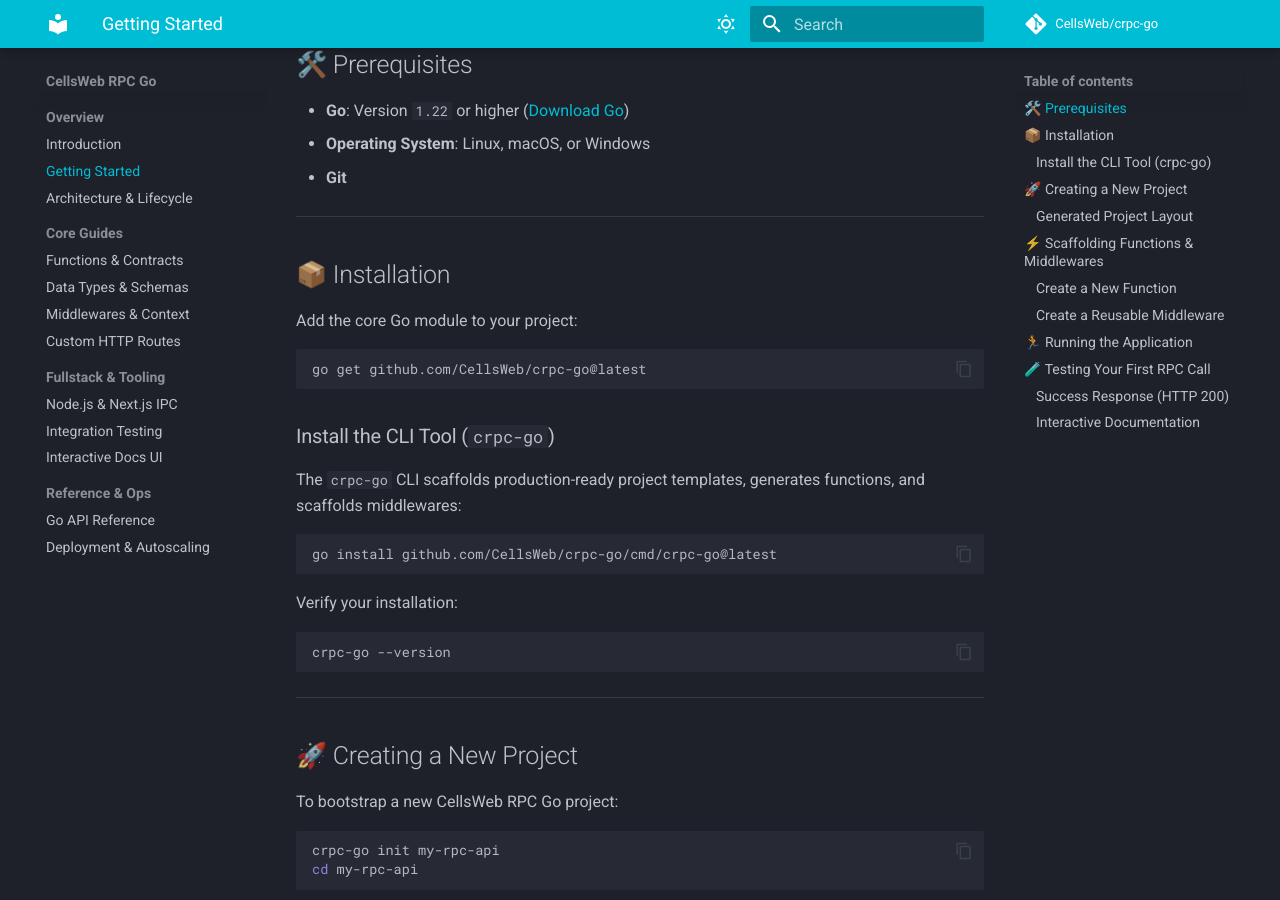
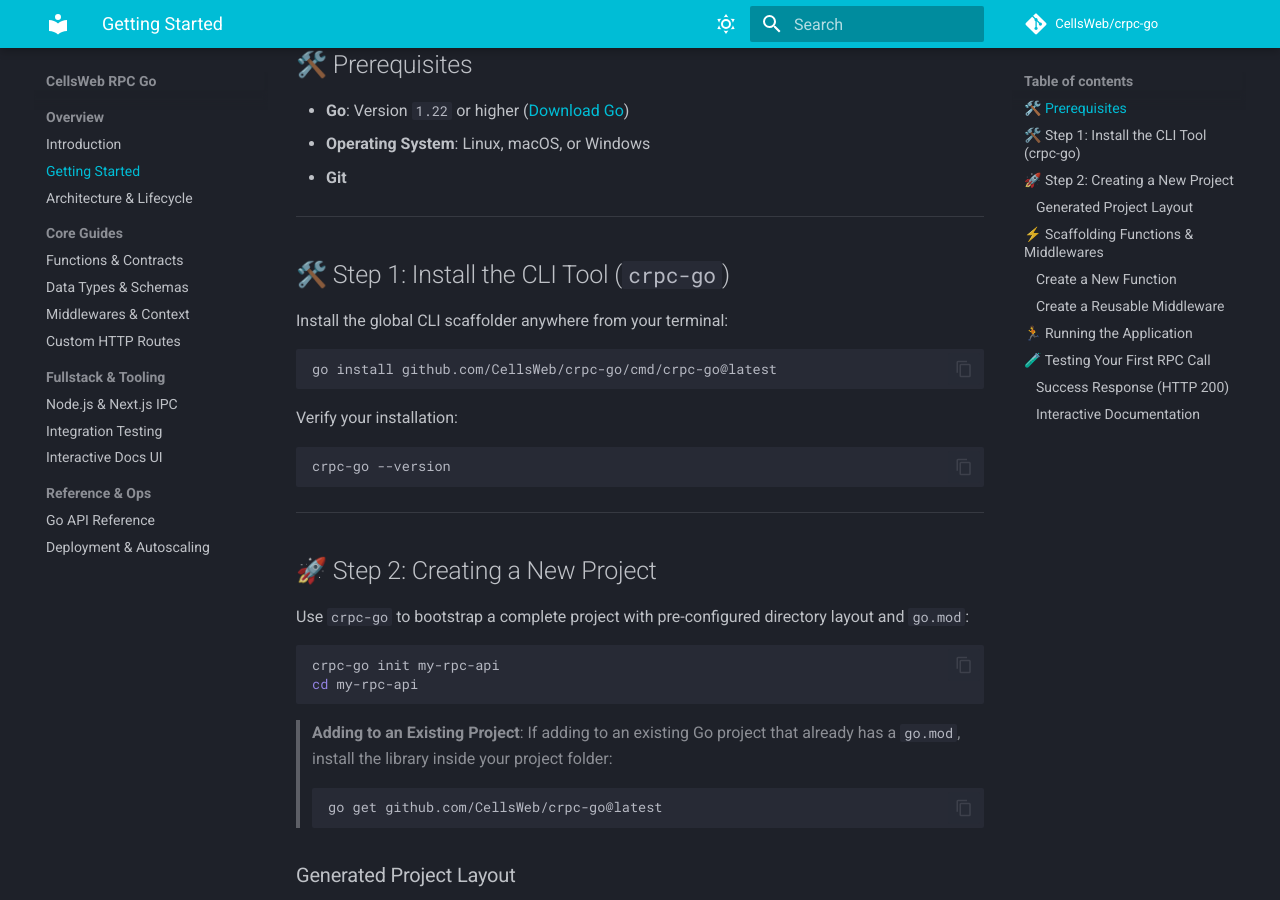
Before and after one commit to CellsWeb/crpc-go, an MkDocs documentation site: the page built from docs/getting-started.md, in a window 1280 px wide and 900 px high, scrolled down 250 px. Built offline with MkDocs 1.6.1 and Material for MkDocs 9.7.7, drawn with Linux system fonts in a browser that asks for light colours; comment, search, counter and statistics services are not loaded.

Commit message:
docs: improve getting-started flow and clarify go get in existing module

````diff
--- a/docs/getting-started.md
+++ b/docs/getting-started.md
@@ -18,17 +18,9 @@ This guide walks you through installing CellsWeb RPC Go, scaffolding a new proje
 
 ---
 
-## 📦 Installation
+## 🛠️ Step 1: Install the CLI Tool (`crpc-go`)
 
-Add the core Go module to your project:
-
-```bash
-go get github.com/CellsWeb/crpc-go@latest
-```
-
-### Install the CLI Tool (`crpc-go`)
-
-The `crpc-go` CLI scaffolds production-ready project templates, generates functions, and scaffolds middlewares:
+Install the global CLI scaffolder anywhere from your terminal:
 
 ```bash
 go install github.com/CellsWeb/crpc-go/cmd/crpc-go@latest
@@ -42,14 +34,20 @@ crpc-go --version
 
 ---
 
-## 🚀 Creating a New Project
+## 🚀 Step 2: Creating a New Project
 
-To bootstrap a new CellsWeb RPC Go project:
+Use `crpc-go` to bootstrap a complete project with pre-configured directory layout and `go.mod`:
 
 ```bash
 crpc-go init my-rpc-api
 cd my-rpc-api
 ```
+
+> **Adding to an Existing Project**:
+> If adding to an existing Go project that already has a `go.mod`, install the library inside your project folder:
+> ```bash
+> go get github.com/CellsWeb/crpc-go@latest
+> ```
 
 ### Generated Project Layout
 
````
